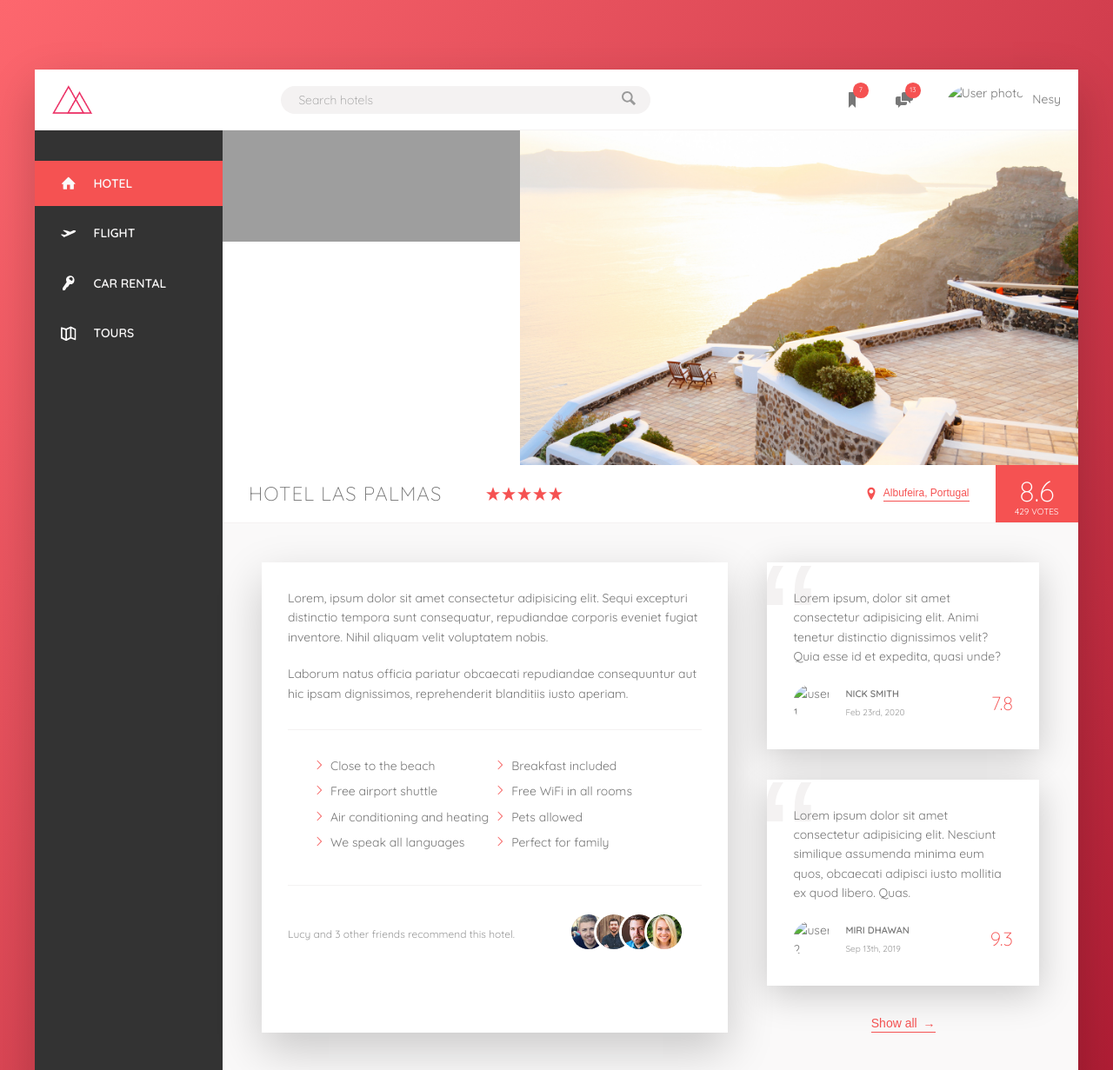
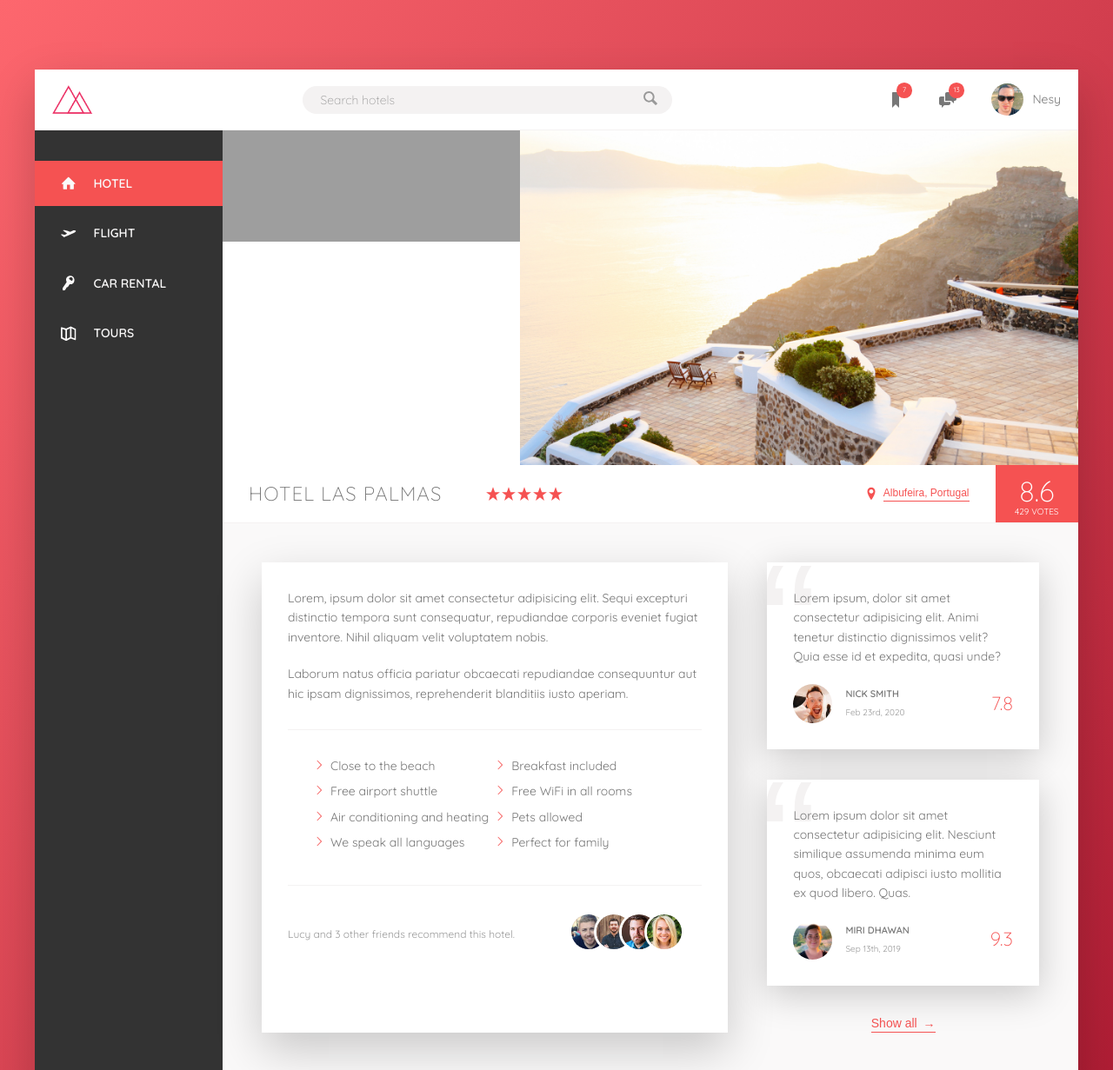
Before and after one commit to NesyElimelech/trillo-flexbox-project, a website: page index.html in a window 1280 px wide. Shown: the top 1231 px of the page at 87% size. Drawn offline with Linux system fonts and the light colour scheme; the site is published under a folder, as on GitHub Pages, so addresses that start at the root find nothing.

Commit message:
fixed photo broken links

```diff
--- a/index.html
+++ b/index.html
@@ -42,7 +42,7 @@
           </div>
           <div class="user-nav__user">
             <img
-              src="/img/user.jpg"
+              src="img/user.jpg"
               alt="User photo"
               class="user-nav__user-photo"
             />
@@ -206,7 +206,7 @@
                 </blockquote>
                 <figcaption class="review__user">
                   <img
-                    src="/img/user-1.jpg"
+                    src="img/user-1.jpg"
                     alt="user 1 image"
                     class="review__photo"
                   />
@@ -225,7 +225,7 @@
                 </blockquote>
                 <figcaption class="review__user">
                   <img
-                    src="/img/user-2.jpg"
+                    src="img/user-2.jpg"
                     alt="user 2 image"
                     class="review__photo"
                   />
```
